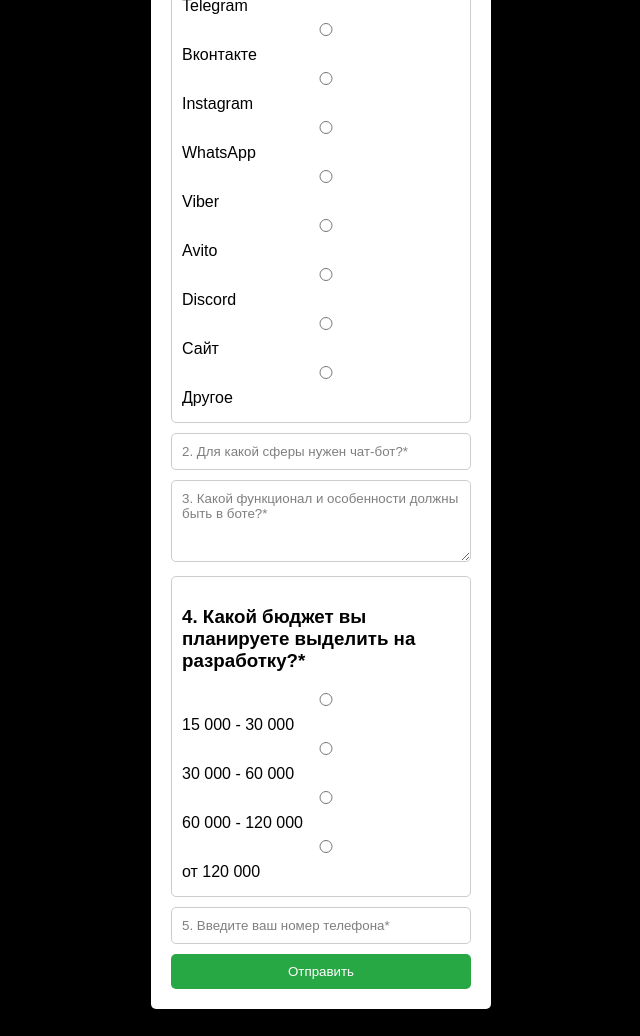
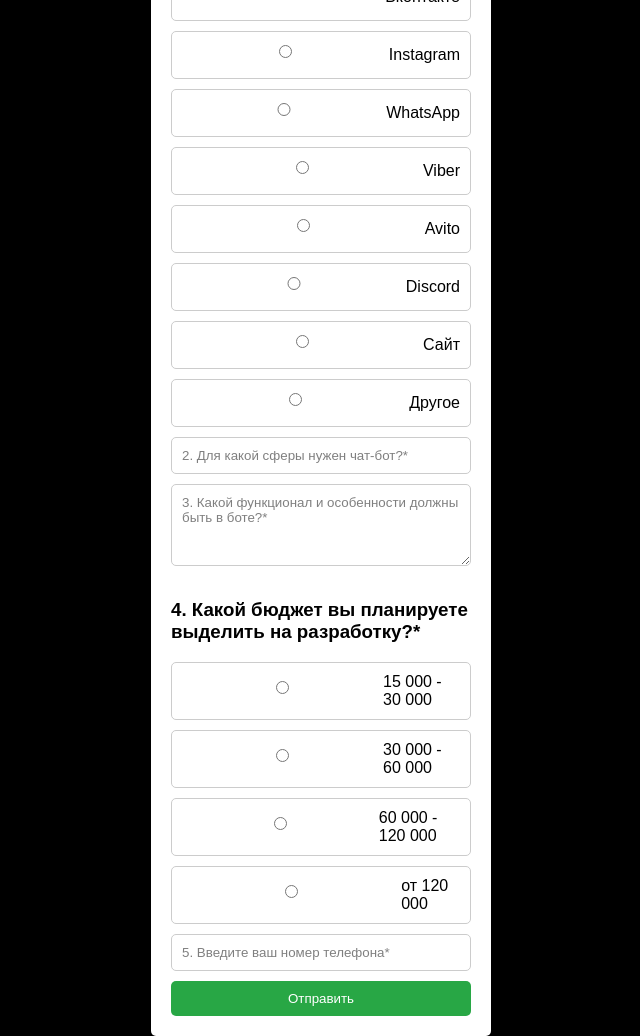
Before and after one commit to Chatbotist/MyLeadForm, a plain HTML site: page index.html in a window 1280 px wide. Shown: the whole page, without its empty margins (319-959 px from the left). Before the commit the page ends 1009 px from the top, so only its background shows below. Drawn offline with Linux system fonts and the light colour scheme.

Commit message:
Update index.html

```diff
--- a/index.html
+++ b/index.html
@@ -29,7 +29,7 @@
     }
     .form-container input,
     .form-container textarea,
-    .form-container .radio-group {
+    .form-container .radio-group label {
       width: 100%;
       margin-bottom: 10px;
       border: 1px solid #ccc;
@@ -51,11 +51,18 @@
       resize: vertical;
     }
     .form-container .radio-group {
-      padding: 10px;
+      padding: 0;
     }
     .form-container .radio-group label {
-      display: block;
-      margin-bottom: 5px;
+      display: flex;
+      align-items: center;
+      justify-content: center;
+      padding: 10px;
+      cursor: pointer;
+    }
+    .form-container .radio-group input[type="radio"] {
+      margin-right: 5px;
+      cursor: pointer;
     }
     .form-container button {
       width: 100%;
```
